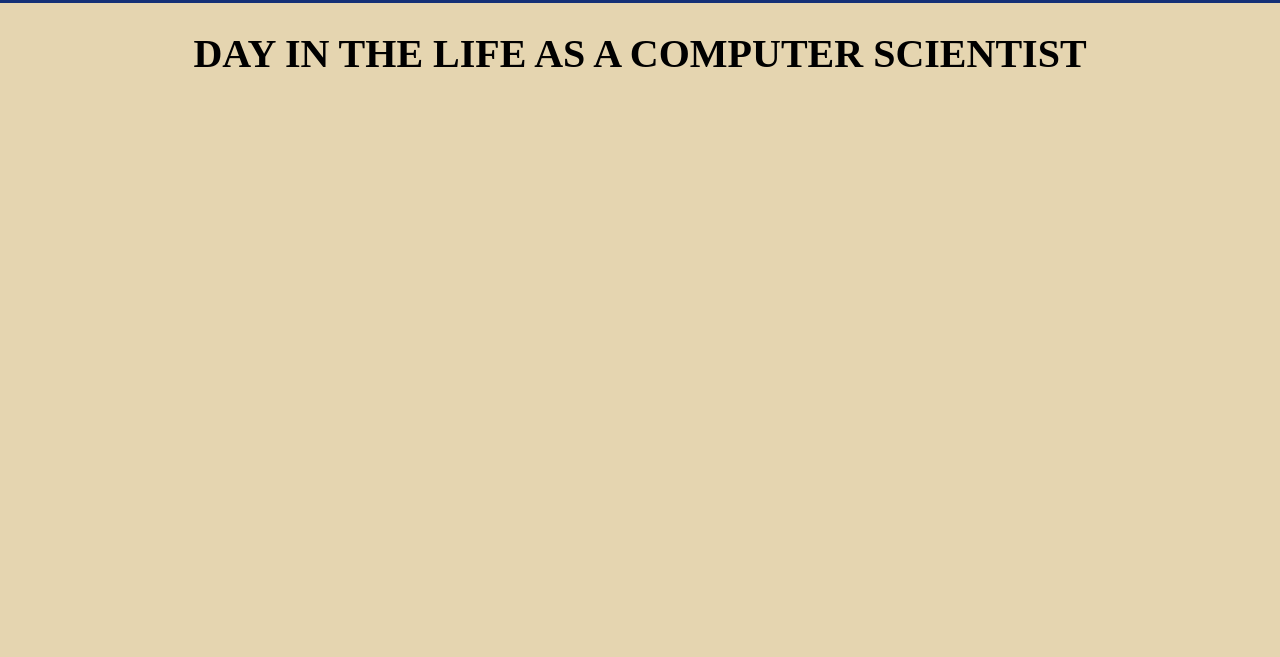
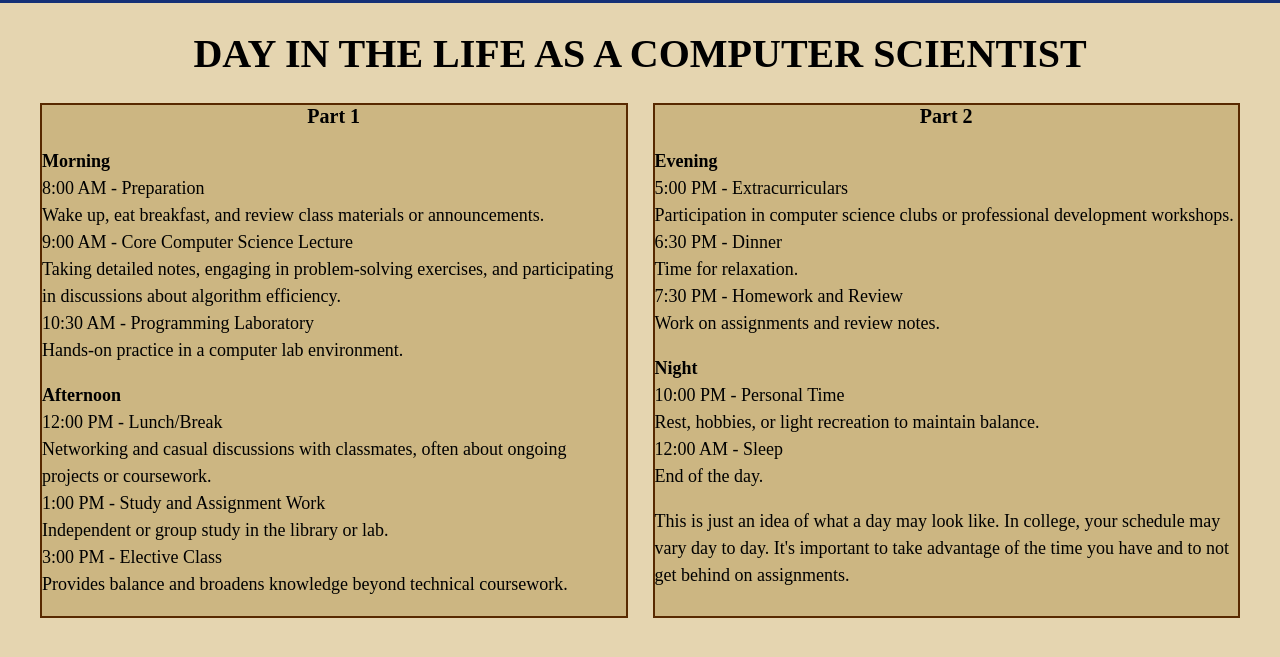
Before and after one commit to Felipe-MacielCS/seivproject1, a plain HTML site: page day_in_the_life_page.html in a window 1280 px wide. Shown: the part 83-740 px from the top of the page. Drawn offline with Linux system fonts and the light colour scheme.

Commit message:
finished day in the life of a computer science

```diff
--- a/CSS/day_in_the_life.css
+++ b/CSS/day_in_the_life.css
@@ -2,3 +2,30 @@
     text-align: center;
     font-size: 20px;
 }
+
+.day-container{
+    display: grid;
+    grid-template-columns: repeat(2, 1fr);
+    gap: 25px;
+    max-width: 1200px;
+    margin: 0 auto;
+}
+
+.day-box{
+    border: 2px solid;
+    border-color: #582900;
+    padding: 20x;
+    background-color: #CCB682;
+    text-align: left;
+}
+
+.day-box h3 {
+      margin-top: 0;
+      font-size: 20px;
+      text-align: center;
+}
+
+.day-box p {
+      font-size: 18px;
+      line-height: 1.5;
+}
--- a/day_in_the_life_page.html
+++ b/day_in_the_life_page.html
@@ -24,3 +24,43 @@
     <div class="title">
       <h1>DAY IN THE LIFE AS A COMPUTER SCIENTIST</h1>
     </div>
+
+    <div class="day-container">
+      <div class="day-box">
+        <h3>Part 1</h3>
+        <p><strong> Morning</strong><br>
+        8:00 AM - Preparation <br>
+        Wake up, eat breakfast, and review class materials or announcements.<br>
+        9:00 AM - Core Computer Science Lecture<br>
+        Taking detailed notes, engaging in problem-solving exercises, and participating in discussions about algorithm efficiency.<br>
+        10:30 AM - Programming Laboratory<br>
+        Hands-on practice in a computer lab environment.<br>
+        </p>
+        <p><strong> Afternoon</strong><br>
+        12:00 PM - Lunch/Break <br>
+        Networking and casual discussions with classmates, often about ongoing projects or coursework.<br>
+        1:00 PM - Study and Assignment Work<br>
+        Independent or group study in the library or lab.<br>
+        3:00 PM - Elective Class<br>
+        Provides balance and broadens knowledge beyond technical coursework.<br>
+        </p>
+      </div>
+      <div class="day-box">
+        <h3>Part 2</h3>
+        <p><strong> Evening</strong><br>
+        5:00 PM - Extracurriculars<br>
+        Participation in computer science clubs or professional development workshops.<br>
+        6:30 PM - Dinner<br>
+        Time for relaxation.<br>
+        7:30 PM - Homework and Review<br>
+        Work on assignments and review notes.<br>
+        </p>
+        <p><strong> Night</strong><br>
+        10:00 PM - Personal Time<br>
+        Rest, hobbies, or light recreation to maintain balance.<br>
+        12:00 AM - Sleep<br>
+        End of the day.<br>
+        </p>
+        <p>This is just an idea of what a day may look like. In college, your schedule may vary day to day. It's important to take advantage of the time you have and to not get behind on assignments.</p>
+      </div>
+    </div>
```
